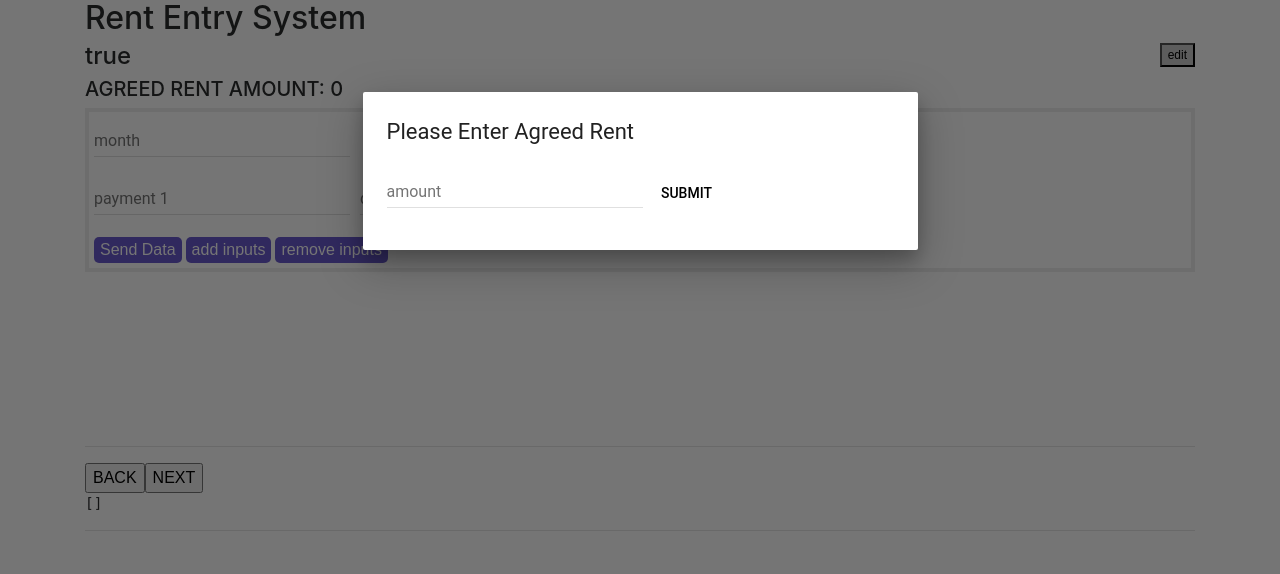
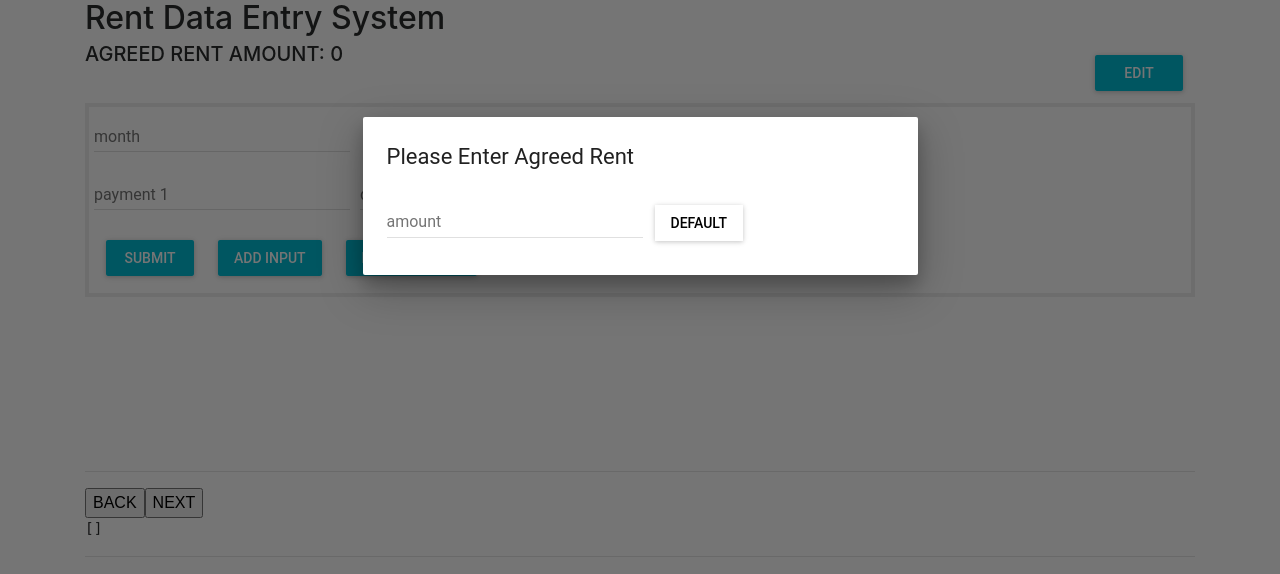
Before and after one commit to j-cornelio/rent-entry-app, a React (Create React App) app: page / in a window 1280 px wide. Shown: the top 574 px of the page. Built offline with nearby package versions, Linux system fonts and the light colour scheme.

Commit message:
added RaisedButtons and styles

```diff
--- a/package.json
+++ b/package.json
@@ -4,6 +4,7 @@
   "private": true,
   "dependencies": {
     "bootstrap": "^3.3.7",
+    "classnames": "^2.2.5",
     "react": "^16.1.1",
     "react-dom": "^16.1.1",
     "react-redux": "^5.0.6",
--- a/public/index.html
+++ b/public/index.html
@@ -63,67 +63,6 @@
     color: rgba(0, 0, 0, 0.3);
     transition: all 450ms cubic-bezier(0.23, 1, 0.32, 1) 0ms;
     bottom: 12px;
-}
-button.flat {
-    border: 10px;
-    box-sizing: border-box;
-    display: inline-block;
-    font-family: Roboto, sans-serif;
-    -webkit-tap-highlight-color: rgba(0, 0, 0, 0);
-    cursor: pointer;
-    text-decoration: none;
-    margin: 0;
-    padding: 0;
-    outline: none;
-    font-size: inherit;
-    font-weight: inherit;
-    position: relative;
-    height: 36px;
-    line-height: 36px;
-    min-width: 88px;
-    color: rgba(0, 0, 0, 0.87);
-    transition: all 450ms cubic-bezier(0.23, 1, 0.32, 1) 0ms;
-    border-radius: 2px;
-    user-select: none;
-    overflow: hidden;
-    background-color: rgba(0, 0, 0, 0);
-    text-align: center;
-}
-button:hover {
-    background-color: rgba(153, 153, 153, 0.2) !important;
-}
-button.primary {
-  color: rgb(0, 188, 212);
-  position: relative;
-  padding-left: 16px;
-  padding-right: 16px;
-  vertical-align: middle;
-  letter-spacing: 0px;
-  text-transform: uppercase;
-  font-weight: 500;
-  font-size: 14px;
-}
-button.default {
-  color: black;
-  position: relative;
-  padding-left: 16px;
-  padding-right: 16px;
-  vertical-align: middle;
-  letter-spacing: 0px;
-  text-transform: uppercase;
-  font-weight: 500;
-  font-size: 14px;
-}
-button.secondary {
-  color: rgb(255, 64, 129);;
-  position: relative;
-  padding-left: 16px;
-  padding-right: 16px;
-  vertical-align: middle;
-  letter-spacing: 0px;
-  text-transform: uppercase;
-  font-weight: 500;
-  font-size: 14px;
 }
 
       .container {
@@ -240,16 +179,6 @@ button.secondary {
         padding: 5px;
       }
 
-      #dataForm button {
-        border: none;
-        background: rgb(106,90,205);
-        color: white;
-        border-radius: 5px;
-        margin-right: 4px;
-        margin-top: 4px;
-        cursor: pointer;
-      }
-
       #breakdown .payments {
         margin-bottom: 10px
       }
@@ -290,6 +219,129 @@ button.secondary {
         font-size: 12px;
       }
 
+button.flat {
+    border: 10px;
+    box-sizing: border-box;
+    display: inline-block;
+    font-family: Roboto, sans-serif;
+    -webkit-tap-highlight-color: rgba(0, 0, 0, 0);
+    cursor: pointer;
+    text-decoration: none;
+    margin: 0;
+    padding: 0;
+    outline: none;
+    font-size: inherit;
+    font-weight: inherit;
+    position: relative;
+    height: 36px;
+    line-height: 36px;
+    min-width: 88px;
+    color: rgba(0, 0, 0, 0.87);
+    transition: all 450ms cubic-bezier(0.23, 1, 0.32, 1) 0ms;
+    border-radius: 2px;
+    user-select: none;
+    overflow: hidden;
+    background-color: rgba(0, 0, 0, 0);
+    text-align: center;
+}
+button.flat:hover {
+    background-color: rgba(153, 153, 153, 0.2) !important;
+}
+button.primary {
+  color: rgb(0, 188, 212);
+  position: relative;
+  padding-left: 16px;
+  padding-right: 16px;
+  vertical-align: middle;
+  letter-spacing: 0px;
+  text-transform: uppercase;
+  font-weight: 500;
+  font-size: 14px;
+}
+button.default {
+  color: black;
+  position: relative;
+  padding-left: 16px;
+  padding-right: 16px;
+  vertical-align: middle;
+  letter-spacing: 0px;
+  text-transform: uppercase;
+  font-weight: 500;
+  font-size: 14px;
+}
+button.secondary {
+  color: rgb(255, 64, 129);;
+  position: relative;
+  padding-left: 16px;
+  padding-right: 16px;
+  vertical-align: middle;
+  letter-spacing: 0px;
+  text-transform: uppercase;
+  font-weight: 500;
+  font-size: 14px;
+}
+
+
+div.buttonWrap {
+    box-shadow: rgba(0, 0, 0, 0.12) 0px 1px 6px, rgba(0, 0, 0, 0.12) 0px 1px 4px;
+    display: inline-block;
+    margin: 12px;
+}
+button.raised {
+    font-family: Roboto, sans-serif;
+    cursor: pointer;
+    padding: 0;
+    height: 36px;
+    min-width: 88px;
+    color: rgba(0, 0, 0, 0.87);
+    transition: all 450ms cubic-bezier(0.23, 1, 0.32, 1) 0ms;
+    border-radius: 2px;
+}
+button.raised.default {
+  color: black;
+  background-color: rgb(255, 255, 255);
+  border: 10px;
+  position: relative;
+  padding-left: 16px;
+  padding-right: 16px;
+  vertical-align: middle;
+  letter-spacing: 0px;
+  text-transform: uppercase;
+  font-weight: 500;
+  font-size: 14px;
+}
+button.raised.primary {
+  background-color: rgb(0, 188, 212);
+  color: white;
+  position: relative;
+  padding-left: 16px;
+  padding-right: 16px;
+  vertical-align: middle;
+  letter-spacing: 0px;
+  text-transform: uppercase;
+  font-weight: 500;
+  font-size: 14px;
+  border: 10px;
+}
+button.raised.secondary {
+  background: rgb(255, 64, 129);
+  color: white;
+  position: relative;
+  padding-left: 16px;
+  padding-right: 16px;
+  vertical-align: middle;
+  letter-spacing: 0px;
+  text-transform: uppercase;
+  font-weight: 500;
+  font-size: 14px;
+  border: 10px;
+}
+button.raised:hover {
+  opacity: 0.5;
+}
+
+
+
       @media all and (min-width: 500px){
         .flex-container {
           flex-direction: row;
--- a/src/components/fix/Fix.js
+++ b/src/components/fix/Fix.js
@@ -5,6 +5,7 @@ import { connect } 							from 'react-redux';
 import PropTypes  							from 'prop-types';
 import FormAdd  								from './FormAdd';
 import AmountList    						from './containers/amount-data/AmountList';
+import RaisedButton 			from '../material/RaisedButton';
 
 class Amount extends Component{
 
@@ -14,7 +15,7 @@ class Amount extends Component{
 		updateIndex : null
 	}
 
-	toggleEdit(){
+	toggleEdit = () => {
 		this.setState((state, props) => {
 			return {
 				edit 	 			: !state.edit,
@@ -24,7 +25,7 @@ class Amount extends Component{
 		})
 	}
 
-	toggleUpdate(idx){
+	toggleUpdate = (idx) => {
 		this.setState((state, props) => {
 			return {
 				update 			: !state.update,
@@ -36,11 +37,16 @@ class Amount extends Component{
 	render(){
 		return (
 			<div>
-				<h2>Rent Entry System</h2>
-				<button className="edit" onClick={this.toggleEdit.bind(this)}>edit</button>
+				<h2>Rent Data Entry System</h2>
+				<RaisedButton
+					style={{float: 'right'}}
+					label="Edit"
+					primary={true}
+					onClick={this.toggleEdit}
+				/>
 				<FormAdd  {...this.props} />
 				<hr />
-				<AmountList {...this.state} toggleUpdate={this.toggleUpdate.bind(this)} />
+				<AmountList {...this.state} toggleUpdate={this.toggleUpdate} />
 				<hr />
 			</div>
 		)
--- a/src/components/fix/FormAdd.js
+++ b/src/components/fix/FormAdd.js
@@ -4,7 +4,7 @@ import * as rentActions  	from '../../actions/rentActions';
 import ErrorDisplay 		from '../Error';
 import { connect } 			from 'react-redux';
 import TextField			from '../material/TextField';
-import FlatButton 			from '../material/FlatButton';
+import RaisedButton 			from '../material/RaisedButton';
 import Dialog 				from '../material/Dialog';
 
 /*
@@ -165,26 +165,31 @@ const FormData = ({data, addInput, removeInput, addRent, validate, errors}) => {
 					)
 				)}
 
-				<button onClick={(e) => {
+    			<RaisedButton
+    				label="Submit"
+    				 primary={true}
+    				onClick={(e) => {
 						e.preventDefault();
 						inputValues = getData('#dataForm');
 
 						valid(inputValues, addRent, validate);
-				}}>Send Data</button>
+					}} />
 
-				<button onClick={(e) => {
+				<RaisedButton
+					label="Add Input"
+					 primary={true}
+					onClick={(e) => {
 						e.preventDefault();
 						addInput();
-				}}>
-					add inputs
-				</button>
+					}} />
 
-				<button onClick={(e) => {
+				<RaisedButton
+					label="Remove Input"
+					primary={true}
+					onClick={(e) => {
 						e.preventDefault();
 						removeInput();
-				}}>
-					remove inputs
-				</button>
+					}} />
 			</form>
 		</div>
 	)
@@ -273,7 +278,7 @@ class FormAdd extends Component{
 		let a = null;
 		return (
 			<div>
-				<h4>{JSON.stringify(this.state.open)}</h4>
+				{/*<h4>{JSON.stringify(this.state.open)}</h4>*/}
 				<Navigation {...this.props} />
 
 				<FormData
@@ -287,7 +292,7 @@ class FormAdd extends Component{
 
 		    	<Dialog title="Please Enter Agreed Rent" {...this.state} handleClose={this.handleClose}>
 		    		<TextField id="amountInput" hintText="amount" />
-		    		<FlatButton label="Submit" onClick={this.handleSubmit} />
+		    		<RaisedButton label="Default" onClick={this.handleSubmit} />
 		    	</Dialog>
 			</div>
 		)
--- /dev/null
+++ b/src/components/material/RaisedButton.js
@@ -0,0 +1,47 @@
+import React 		from 'react';
+import PropTypes 	from 'prop-types';
+import classNames 	from 'classnames';
+
+const RaisedButton = ({label, primary, secondary, disabled, onClick, style, className}) => {
+		//let myClass = '';
+
+		// switch(true){
+		//     case primary:
+		// 		myClass = 'primary';
+		// 		break;
+
+		//     case secondary:
+		// 		myClass = 'secondary';
+		// 		break;
+
+		// 	default:
+		// 		myClass = 'default'
+		// }
+
+		var theStyles = classNames({
+				default: true,
+				primary,
+				secondary,
+				'raised': true,
+				style,
+			});
+
+		return (
+			<div className="buttonWrap" style={style}>
+				<button
+					onClick={onClick}
+					className = {theStyles}
+				>
+					<span>{label}</span>
+				</button>
+			</div>
+		);
+};//
+RaisedButton.propTypes = {
+	label 	  : PropTypes.string,
+	primary   : PropTypes.bool,
+	secondary : PropTypes.bool,
+	disabled  : PropTypes.bool
+}
+
+export default RaisedButton;
```
Lines whose indentation alone changed are shown as unchanged.
